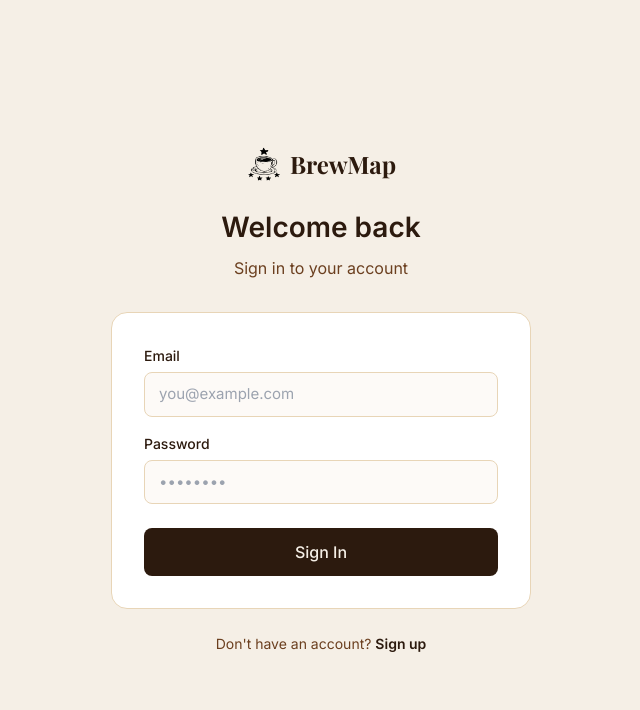
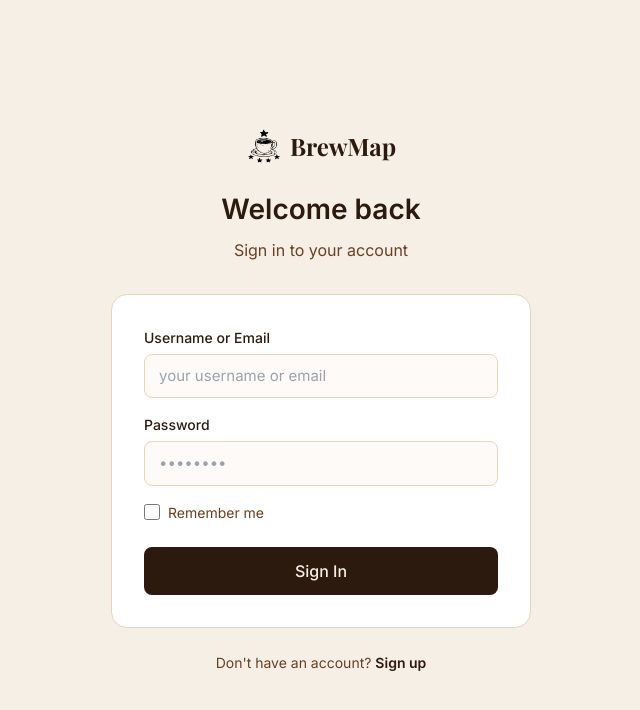
Before and after one commit to IMarelja/BrewMap, a Next.js app in the folder WebAPI/Frontend/: page /login in a window 1280 px wide. Shown: the top 710 px of the page, without its empty margins (319-959 px from the left). Built offline with nearby package versions, Linux system fonts and the light colour scheme.

Commit message:
Fixed the login and register and the loading of cafes

```diff
--- a/WebAPI/Frontend/app/(auth)/login/page.tsx
+++ b/WebAPI/Frontend/app/(auth)/login/page.tsx
@@ -7,8 +7,9 @@ import { login } from '@/lib/auth'
 
 export default function LoginPage() {
   const router = useRouter()
-  const [email, setEmail] = useState('')
+  const [user, setUser] = useState('')
   const [password, setPassword] = useState('')
+  const [rememberMe, setRememberMe] = useState(false)
   const [error, setError] = useState('')
   const [loading, setLoading] = useState(false)
 
@@ -17,10 +18,10 @@ export default function LoginPage() {
     setLoading(true)
     setError('')
     try {
-      await login(email, password)
+      await login(user, password, rememberMe)
       router.push('/explore')
     } catch (err: any) {
-      setError(err.response?.data?.message || 'Invalid email or password.')
+      setError(err.response?.data?.message || 'Invalid credentials. Please try again.')
     } finally {
       setLoading(false)
     }
@@ -48,18 +49,41 @@ export default function LoginPage() {
           )}
           <form onSubmit={handleSubmit}>
             <div style={{ marginBottom: '1rem' }}>
-              <label style={{ display: 'block', fontSize: '14px', fontWeight: 500, color: '#2C1A0E', marginBottom: '6px' }}>Email</label>
-              <input type="email" value={email} onChange={e => setEmail(e.target.value)} required placeholder="you@example.com"
-                style={{ width: '100%', padding: '10px 14px', border: '1px solid #E8D5B7', borderRadius: '8px', fontSize: '15px', background: '#FDFAF7', outline: 'none', boxSizing: 'border-box' }} />
+              <label style={{ display: 'block', fontSize: '14px', fontWeight: 500, color: '#2C1A0E', marginBottom: '6px' }}>Username or Email</label>
+              <input
+                type="text"
+                value={user}
+                onChange={e => setUser(e.target.value)}
+                required
+                placeholder="your username or email"
+                style={{ width: '100%', padding: '10px 14px', border: '1px solid #E8D5B7', borderRadius: '8px', fontSize: '15px', background: '#FDFAF7', outline: 'none', boxSizing: 'border-box' }}
+              />
             </div>
-            <div style={{ marginBottom: '1.5rem' }}>
+            <div style={{ marginBottom: '1rem' }}>
               <label style={{ display: 'block', fontSize: '14px', fontWeight: 500, color: '#2C1A0E', marginBottom: '6px' }}>Password</label>
-              <input type="password" value={password} onChange={e => setPassword(e.target.value)} required placeholder="••••••••"
-                style={{ width: '100%', padding: '10px 14px', border: '1px solid #E8D5B7', borderRadius: '8px', fontSize: '15px', background: '#FDFAF7', outline: 'none', boxSizing: 'border-box' }} />
+              <input
+                type="password"
+                value={password}
+                onChange={e => setPassword(e.target.value)}
+                required
+                placeholder="••••••••"
+                style={{ width: '100%', padding: '10px 14px', border: '1px solid #E8D5B7', borderRadius: '8px', fontSize: '15px', background: '#FDFAF7', outline: 'none', boxSizing: 'border-box' }}
+              />
+            </div>
+            <div style={{ marginBottom: '1.5rem', display: 'flex', alignItems: 'center', gap: '8px' }}>
+              <input
+                type="checkbox"
+                id="rememberMe"
+                checked={rememberMe}
+                onChange={e => setRememberMe(e.target.checked)}
+                style={{ width: '16px', height: '16px', cursor: 'pointer' }}
+              />
+              <label htmlFor="rememberMe" style={{ fontSize: '14px', color: '#6B3F1F', cursor: 'pointer' }}>Remember me</label>
             </div>
             <button type="submit" disabled={loading} style={{
               width: '100%', padding: '12px', background: loading ? '#9CA3AF' : '#2C1A0E',
-              color: '#F5EFE6', border: 'none', borderRadius: '8px', fontSize: '16px', fontWeight: 500, cursor: loading ? 'not-allowed' : 'pointer'
+              color: '#F5EFE6', border: 'none', borderRadius: '8px', fontSize: '16px',
+              fontWeight: 500, cursor: loading ? 'not-allowed' : 'pointer'
             }}>
               {loading ? 'Signing in...' : 'Sign In'}
             </button>
--- a/WebAPI/Frontend/app/(auth)/register/page.tsx
+++ b/WebAPI/Frontend/app/(auth)/register/page.tsx
@@ -20,7 +20,7 @@ export default function RegisterPage() {
     setLoading(true)
     setError('')
     try {
-      await register(email, password, username)
+      await register(email, username, password)
       router.push('/login')
     } catch (err: any) {
       setError(err.response?.data?.message || 'Registration failed. Please try again.')
@@ -58,13 +58,20 @@ export default function RegisterPage() {
             ].map(f => (
               <div key={f.label} style={{ marginBottom: '1rem' }}>
                 <label style={{ display: 'block', fontSize: '14px', fontWeight: 500, color: '#2C1A0E', marginBottom: '6px' }}>{f.label}</label>
-                <input type={f.type} value={f.value} onChange={e => f.setter(e.target.value)} required placeholder={f.placeholder}
-                  style={{ width: '100%', padding: '10px 14px', border: '1px solid #E8D5B7', borderRadius: '8px', fontSize: '15px', background: '#FDFAF7', outline: 'none', boxSizing: 'border-box' }} />
+                <input
+                  type={f.type}
+                  value={f.value}
+                  onChange={e => f.setter(e.target.value)}
+                  required
+                  placeholder={f.placeholder}
+                  style={{ width: '100%', padding: '10px 14px', border: '1px solid #E8D5B7', borderRadius: '8px', fontSize: '15px', background: '#FDFAF7', outline: 'none', boxSizing: 'border-box' }}
+                />
               </div>
             ))}
             <button type="submit" disabled={loading} style={{
               width: '100%', padding: '12px', background: loading ? '#9CA3AF' : '#2C1A0E',
-              color: '#F5EFE6', border: 'none', borderRadius: '8px', fontSize: '16px', fontWeight: 500, cursor: loading ? 'not-allowed' : 'pointer', marginTop: '0.5rem'
+              color: '#F5EFE6', border: 'none', borderRadius: '8px', fontSize: '16px',
+              fontWeight: 500, cursor: loading ? 'not-allowed' : 'pointer', marginTop: '0.5rem'
             }}>
               {loading ? 'Creating account...' : 'Create Account'}
             </button>
--- a/WebAPI/Frontend/app/cafe/[id]/page.tsx
+++ b/WebAPI/Frontend/app/cafe/[id]/page.tsx
@@ -19,7 +19,7 @@ export default function CafeDetailPage() {
   useEffect(() => {
     Promise.all([
       api.get(`/api/Locations/${id}`),
-      api.get(`/api/Review?cafeId=${id}`)
+      api.get(`/api/Review/${id}`)
     ]).then(([cafeRes, reviewRes]) => {
       setCafe(cafeRes.data)
       setReviews(reviewRes.data)
@@ -54,7 +54,7 @@ export default function CafeDetailPage() {
             <div style={{ background: '#E8D5B7', height: '240px', borderRadius: '12px', display: 'flex', alignItems: 'center', justifyContent: 'center', fontSize: '64px', marginBottom: '1.5rem' }}>☕</div>
 
             <h1 style={{ fontFamily: 'Playfair Display, serif', fontSize: '2rem', color: '#2C1A0E', marginBottom: '0.5rem' }}>{cafe.name}</h1>
-            <p style={{ color: '#6B3F1F', marginBottom: '1rem' }}>📍 {cafe.address}, {cafe.city}</p>
+            <p style={{ color: '#6B3F1F', marginBottom: '1rem' }}>📍 {cafe.address.street}, {cafe.address.city}</p>
             {cafe.description && <p style={{ color: '#2C1A0E', lineHeight: 1.7, marginBottom: '2rem' }}>{cafe.description}</p>}
 
             {cafe.drinks && cafe.drinks.length > 0 && (
--- a/WebAPI/Frontend/app/search/page.tsx
+++ b/WebAPI/Frontend/app/search/page.tsx
@@ -54,7 +54,7 @@ export default function SearchPage() {
                   <div style={{ width: '56px', height: '56px', background: '#E8D5B7', borderRadius: '10px', display: 'flex', alignItems: 'center', justifyContent: 'center', fontSize: '28px', flexShrink: 0 }}>☕</div>
                   <div>
                     <div style={{ fontWeight: 600, fontSize: '15px', color: '#2C1A0E' }}>{cafe.name}</div>
-                    <div style={{ fontSize: '13px', color: '#6B3F1F', marginTop: '2px' }}>{cafe.address}, {cafe.city}</div>
+                    <div style={{ fontSize: '13px', color: '#6B3F1F', marginTop: '2px' }}>{cafe.address.street}, {cafe.address.city}</div>
                   </div>
                 </div>
               </Link>
--- /dev/null
+++ b/WebAPI/Frontend/globals.d.ts
@@ -0,0 +1,2 @@
+// globals.d.ts
+declare module '*.css'
--- a/WebAPI/Frontend/lib/auth.ts
+++ b/WebAPI/Frontend/lib/auth.ts
@@ -1,8 +1,8 @@
 import api from './api'
 import { AuthResponse, User } from './types'
 
-export async function login(email: string, password: string): Promise<AuthResponse> {
-  const res = await api.post('/api/Auth/login', { email, password })
+export async function login(user: string, password: string, rememberMe: boolean = false): Promise<AuthResponse> {
+  const res = await api.patch('/api/Auth/login', { user, password, rememberMe })
   const token = res.data.token || res.data.accessToken || res.data.jwt
   localStorage.setItem('token', token)
   if (res.data.user) {
@@ -11,12 +11,8 @@ export async function login(email: string, password: string): Promise<AuthRespon
   return res.data
 }
 
-export async function register(
-  email: string,
-  password: string,
-  username: string
-): Promise<void> {
-  await api.post('/api/Auth/register', { email, password, username })
+export async function register(email: string, username: string, password: string): Promise<void> {
+  await api.post('/api/Auth/register', { email, username, password })
 }
 
 export function logout(): void {
```
Also changed, not shown: WebAPI/Frontend/app/explore/page.tsx (+19 -20 lines), WebAPI/Frontend/lib/types.ts (+6 -1 lines), 2 other files (tests, documents, lock files or other folders).
